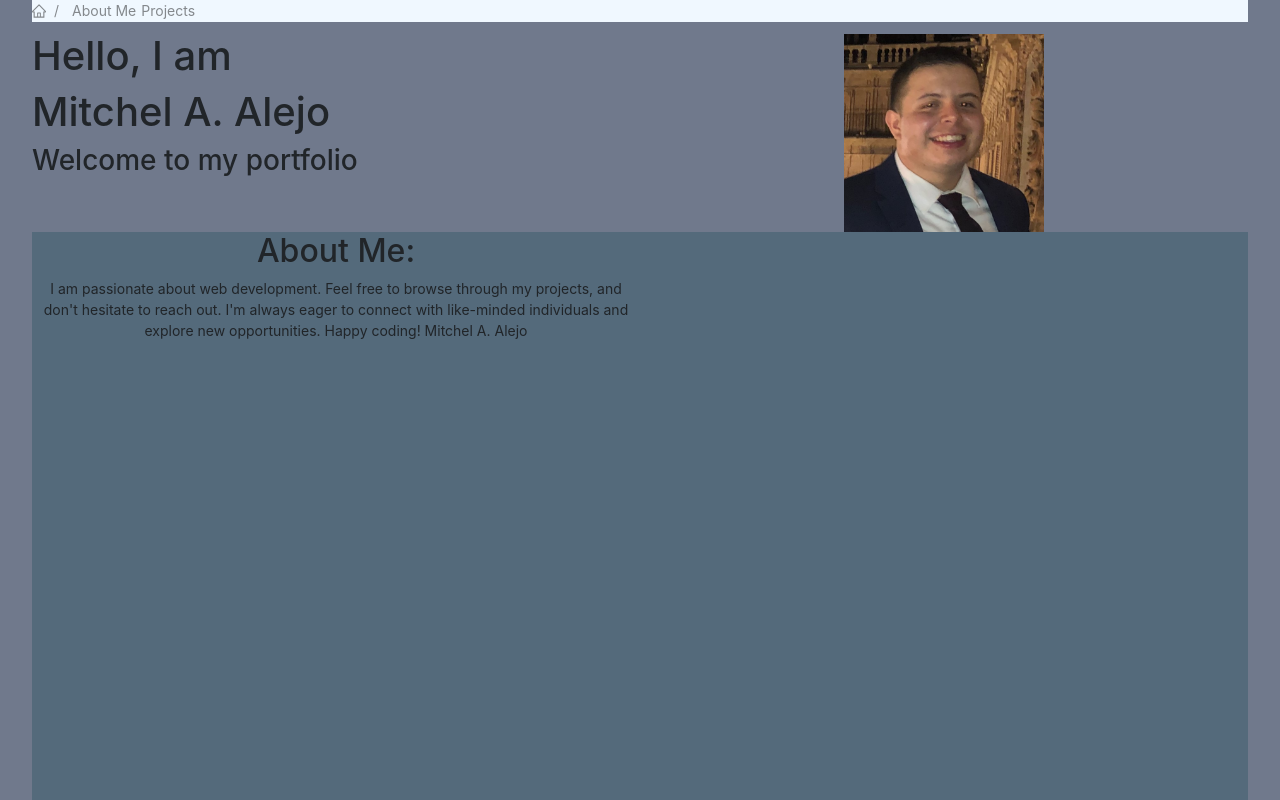
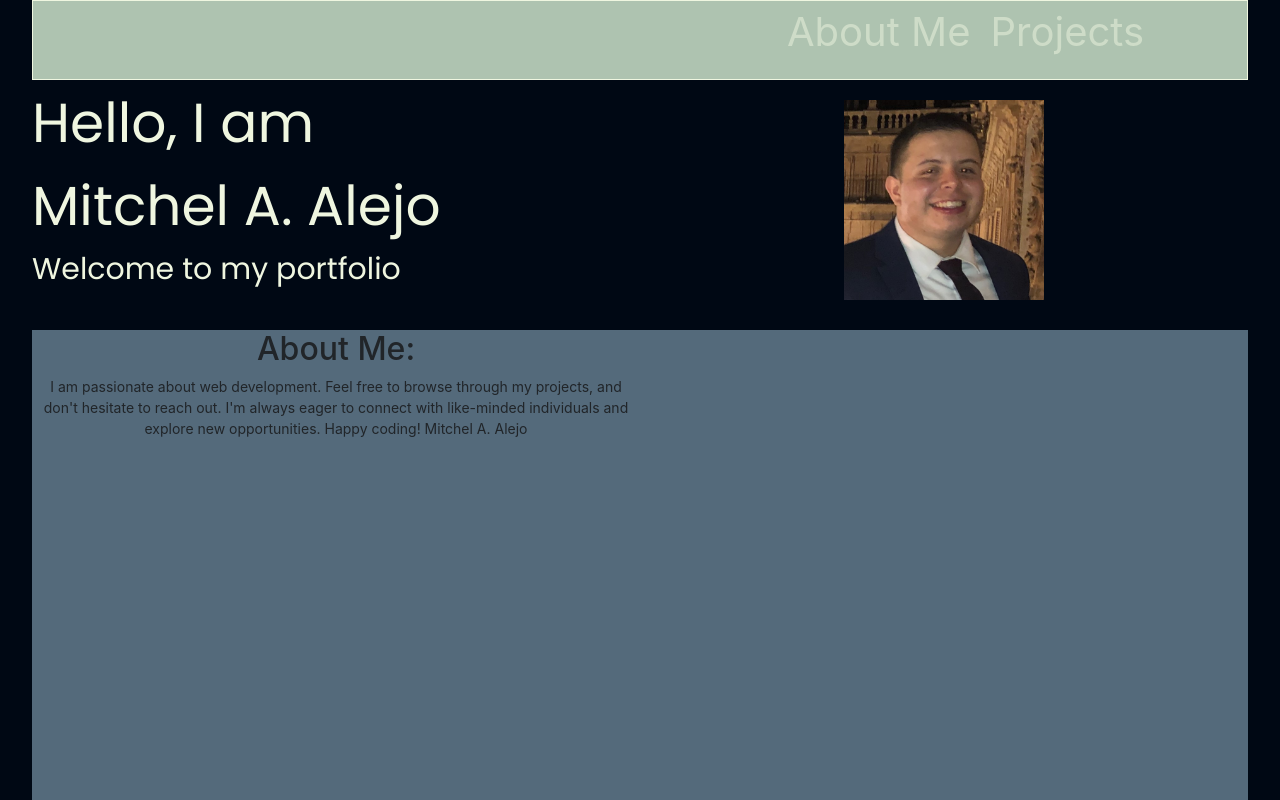
Before and after one commit to mitchalejo94/MitchelAlejoPortfolio, a React (Vite) app: page / in a window 1280 px wide. Shown: the top 800 px of the page. Built offline with nearby package versions, Linux system fonts and the light colour scheme.

Commit message:
Feat:Finished NavBar and Header

```diff
--- a/index.html
+++ b/index.html
@@ -10,6 +10,9 @@
       integrity="sha384-xOolHFLEh07PJGoPkLv1IbcEPTNtaed2xpHsD9ESMhqIYd0nLMwNLD69Npy4HI+N"
       crossorigin="anonymous"
     />
+    <style>
+      @import url("https://fonts.googleapis.com/css2?family=Poppins:ital,wght@0,100;0,200;0,300;0,400;0,500;0,600;0,700;0,800;0,900;1,100;1,200;1,300;1,400;1,500;1,600;1,700;1,800;1,900&display=swap");
+    </style>
     <title>Mitchel's Portfolio</title>
   </head>
   <body>
--- a/src/components/Header.css
+++ b/src/components/Header.css
@@ -1,22 +1,29 @@
 .textChangeContainer {
-  height: 12rem;
+  height: 15rem;
+  color: #eff6e0;
+  font-family: "Poppins";
+  margin-top: 50px;
 }
 
 .text1 {
   display: flex;
   margin-right: 50%;
+  font-size: 55px;
 }
 .textChange {
   display: flex;
-  margin-right: 50%;
+  margin-right: 40%;
+  font-size: 55px;
+  transition: opacity 0.5s ease;
 }
 .myPhoto {
   display: flex;
   justify-content: center;
   margin-left: 50%;
-  margin-top: -9.5rem;
+  margin-top: -12rem;
 }
 .introText {
   margin-right: 50%;
   display: flex;
+  font-size: 30px;
 }
--- a/src/components/Header.jsx
+++ b/src/components/Header.jsx
@@ -23,15 +23,9 @@
     <>
       <div>
         <div className="textChangeContainer">
-          <div className="text1">
-            <h1>Hello, I am</h1>
-          </div>
-          <div className="textChange">
-            <h1>{text}</h1>
-          </div>
-          <div className="introText">
-            <h3>Welcome to my portfolio </h3>
-          </div>
+          <div className="text1">Hello, I am</div>
+          <div className="textChange">{text}</div>
+          <div className="introText">Welcome to my portfolio</div>
           <div className="myPhoto">
             <Image width={200} src={Photo} />
           </div>
--- a/src/components/NavigationBar.css
+++ b/src/components/NavigationBar.css
@@ -1,10 +1,14 @@
 .topBar {
   display: flex;
+  justify-content: right;
   position: fixed;
   width: 95%;
   margin-top: -32px;
   z-index: 9999;
-  background-color: aliceblue;
+  background-color: #aec3b0;
+  border: solid 0.5px #eff6e0;
+  color: #eff6e0;
+  height: 5rem;
 }
 .topBar:hover {
   color: white;
@@ -12,11 +16,14 @@
 .linkContainer {
   display: flex;
   width: 30rem;
-  height: 2rem;
 }
 .indLinkContainer {
-  margin-left: 5px;
+  margin-left: 20px;
+  color: #eff6e0;
+  opacity: 0.5;
+  font-size: 40px;
 }
 .indLinkContainer:hover {
   color: white;
+  opacity: 1;
 }
--- a/src/components/NavigationBar.jsx
+++ b/src/components/NavigationBar.jsx
@@ -9,10 +9,6 @@
     <div className="topBar">
       <Breadcrumb
         items={[
-          {
-            href: "",
-            title: <HomeOutlined />,
-          },
           {
             href: "",
             title: (
--- a/src/index.css
+++ b/src/index.css
@@ -1,3 +1,4 @@
 body {
-  background: #70798c;
+  /* background: #70798c; */
+  background: #000814;
 }
```
